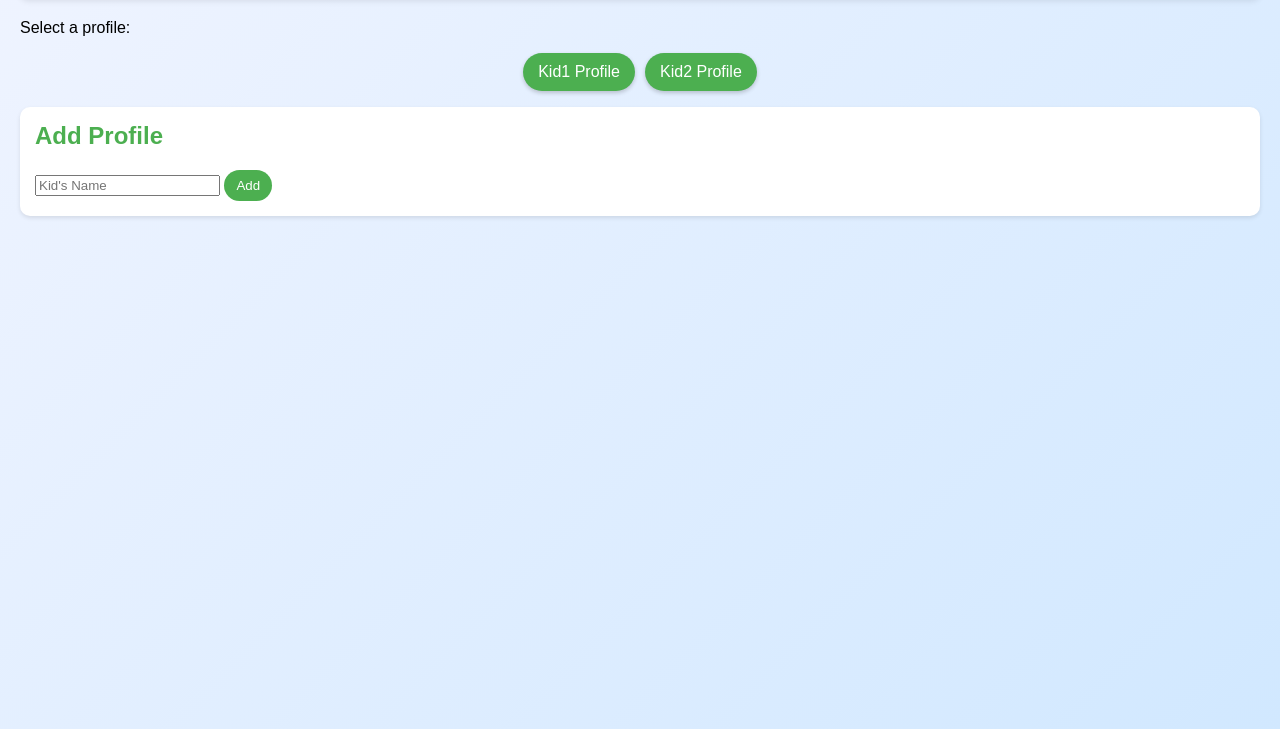
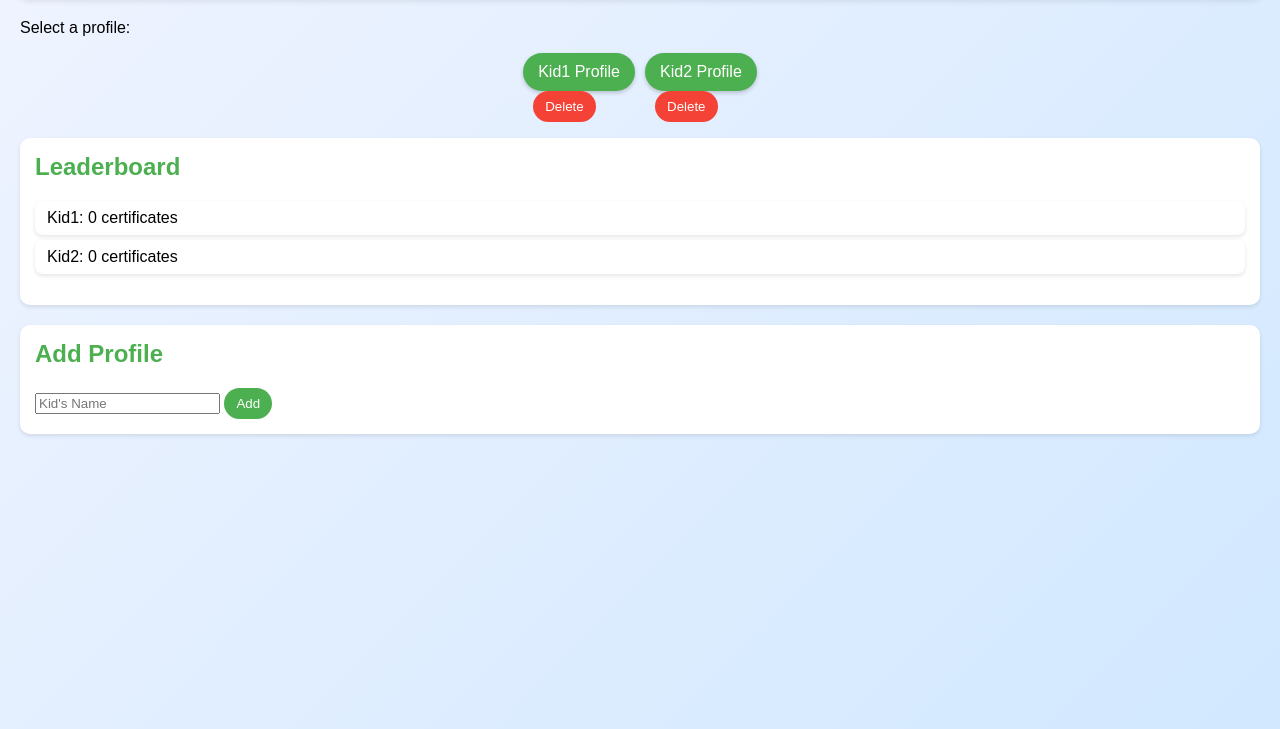
Before and after one commit to drs-az/Curio, a plain HTML site: page index.html in a window 1280 px wide. Shown: the part 111-840 px from the top of the page. Drawn offline with Linux system fonts and the light colour scheme.

Commit message:
Add profile deletion and leaderboard

```diff
--- a/index.html
+++ b/index.html
@@ -14,6 +14,11 @@
   <ul class="profile-list"></ul>
 
   <section>
+    <h2>Leaderboard</h2>
+    <ul id="leaderboard"></ul>
+  </section>
+
+  <section>
     <h2>Add Profile</h2>
     <form id="addKidForm">
       <input type="text" id="kidName" placeholder="Kid's Name" required>
--- a/index.js
+++ b/index.js
@@ -3,9 +3,12 @@ document.addEventListener('DOMContentLoaded', () => {
   const kidsKey = 'kids';
   const list = document.querySelector('.profile-list');
   const form = document.getElementById('addKidForm');
-  let kids = JSON.parse(localStorage.getItem(kidsKey) || '[]');
-  if (kids.length === 0) {
-    kids = ['Kid1', 'Kid2'];
+  const leaderboard = document.getElementById('leaderboard');
+
+  const stored = localStorage.getItem(kidsKey);
+  let kids = stored ? JSON.parse(stored) : ['Kid1', 'Kid2'];
+  if (!stored) {
+    localStorage.setItem(kidsKey, JSON.stringify(kids));
   }
 
   function saveKids() {
@@ -14,17 +17,43 @@ document.addEventListener('DOMContentLoaded', () => {
 
   function renderKids() {
     list.innerHTML = '';
-    kids.forEach(name => {
+    kids.forEach((name, idx) => {
       const li = document.createElement('li');
       const a = document.createElement('a');
       a.href = `profile.html?child=${encodeURIComponent(name)}`;
       a.textContent = `${name} Profile`;
+      const del = document.createElement('button');
+      del.textContent = 'Delete';
+      del.className = 'delete-btn';
+      del.addEventListener('click', () => {
+        if (confirm(`Delete ${name}?`)) {
+          kids.splice(idx, 1);
+          localStorage.removeItem(`${name}_videos`);
+          localStorage.removeItem(`${name}_certs`);
+          saveKids();
+          renderKids();
+          renderLeaderboard();
+        }
+      });
       li.appendChild(a);
+      li.appendChild(del);
       list.appendChild(li);
     });
   }
 
+  function renderLeaderboard() {
+    if (!leaderboard) return;
+    leaderboard.innerHTML = '';
+    kids.forEach(name => {
+      const certs = JSON.parse(localStorage.getItem(`${name}_certs`) || '[]');
+      const li = document.createElement('li');
+      li.textContent = `${name}: ${certs.length} certificates`;
+      leaderboard.appendChild(li);
+    });
+  }
+
   renderKids();
+  renderLeaderboard();
 
   form.addEventListener('submit', e => {
     e.preventDefault();
@@ -34,6 +63,7 @@ document.addEventListener('DOMContentLoaded', () => {
       kids.push(name);
       saveKids();
       renderKids();
+      renderLeaderboard();
       form.reset();
     }
   });
--- a/style.css
+++ b/style.css
@@ -78,3 +78,25 @@ video {
 .profile-list li a:hover {
   background: #45a049;
 }
+
+.delete-btn {
+  margin-left: 10px;
+  background: #f44336;
+}
+
+.delete-btn:hover {
+  background: #d32f2f;
+}
+
+#leaderboard {
+  list-style: none;
+  padding: 0;
+}
+
+#leaderboard li {
+  background: #fff;
+  padding: 8px 12px;
+  margin-bottom: 5px;
+  border-radius: 8px;
+  box-shadow: 0 2px 4px rgba(0,0,0,0.1);
+}
```
